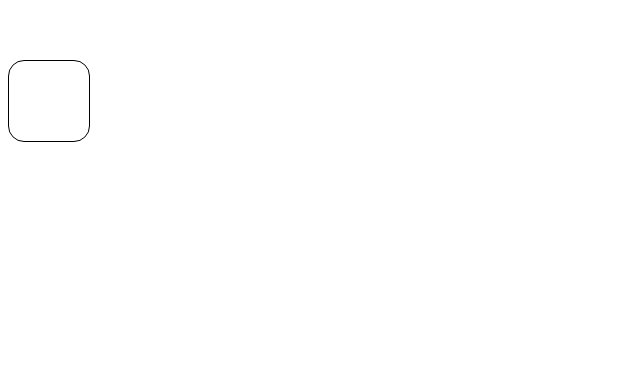
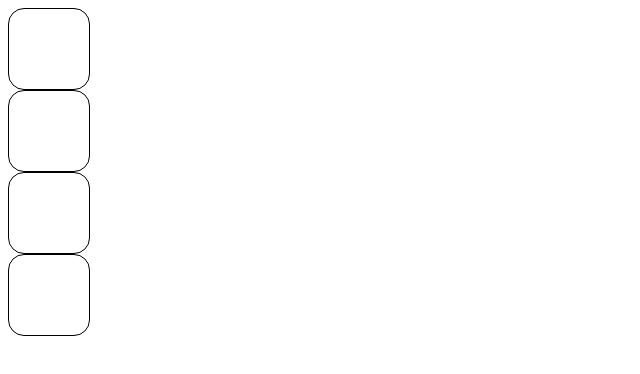
Before and after one commit to vehikl-morning-mob/comob-memory-game, a Vue app: page / in a window 1280 px wide. Shown: the top 374 px of the page, without its empty margins (0-640 px from the left). Built offline with nearby package versions, Linux system fonts and the light colour scheme.

Commit message:
Render all the cards

```diff
--- a/src/components/VGame.vue
+++ b/src/components/VGame.vue
@@ -1,22 +1,23 @@
 <template>
-    <div id="app">
-        <v-card :card="card"/>
+    <div>
+        <v-card v-for="(card, index) in game.cards"
+                :key="index"
+                :card="card"/>
     </div>
 </template>
 
 <script lang="ts">
     import { Component, Vue } from 'vue-property-decorator';
     import VCard from "@/components/VCard.vue";
-    import Card from "../models/Card";
+    import Game from "@/models/Game";
 
     @Component({
         components: {
             VCard,
         },
     })
-
     export default class VGame extends Vue{
-        card: Card = new Card('cat');
+        game: Game = new Game(['cat', 'vase']);
     }
 </script>
 
```
Also changed, not shown: 1 other file (tests, documents, lock files or other folders).
